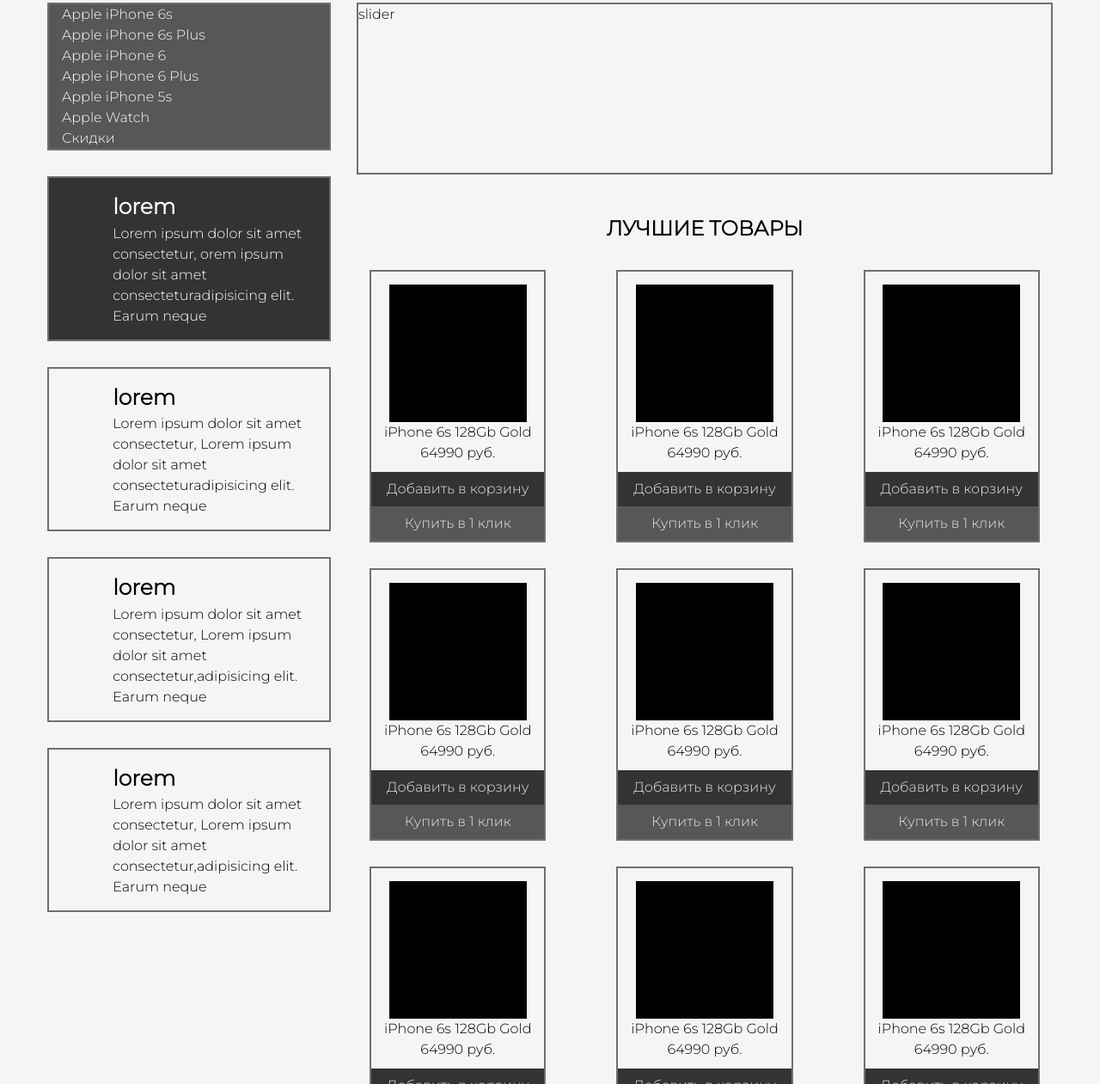
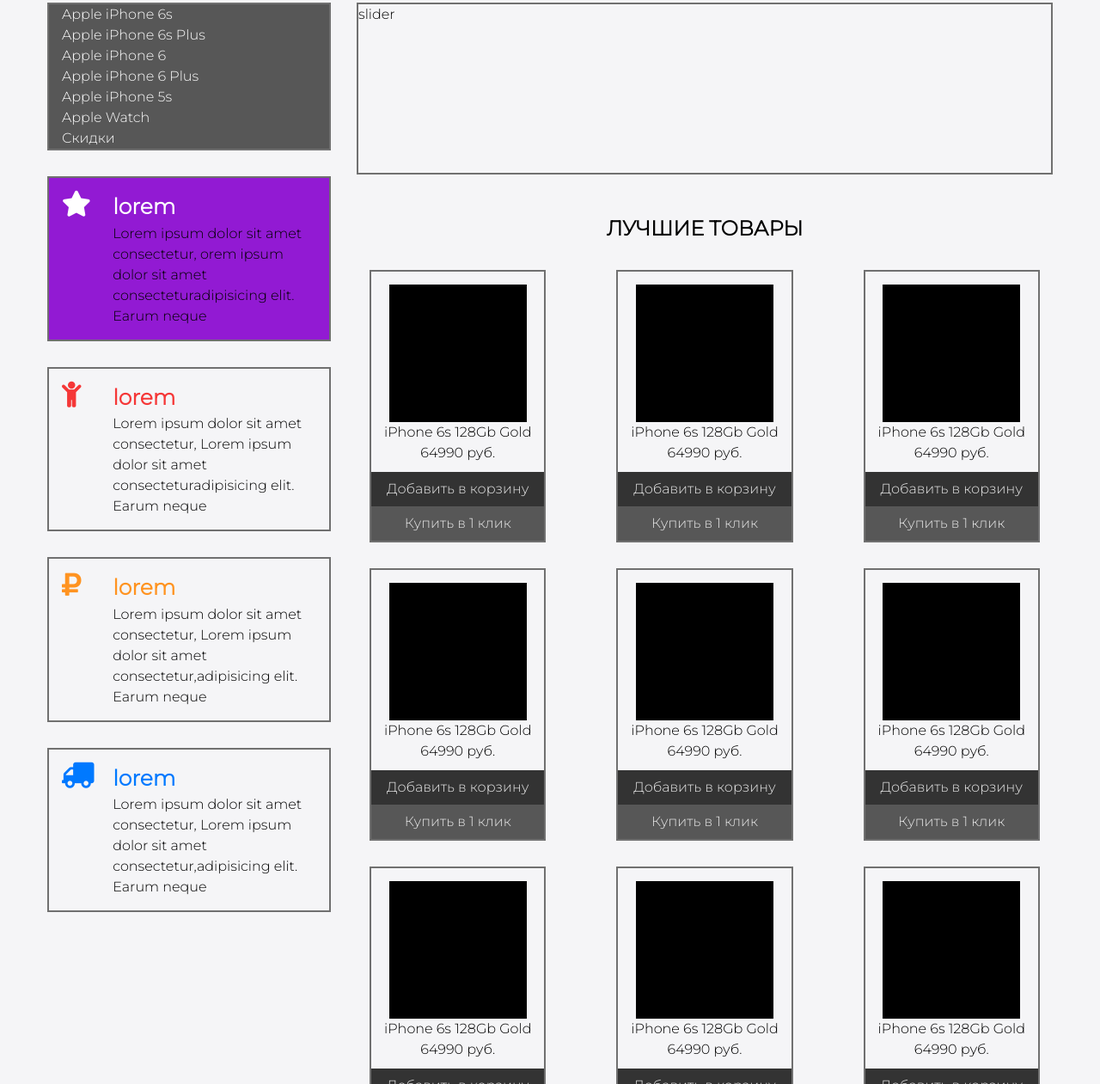
Before and after one commit to Serhio13/Sergio.github.io, a plain HTML site: page index.html in a window 1280 px wide. Shown: the part 126-1387 px from the top of the page at 86% size. Drawn offline with Linux system fonts and the light colour scheme.

Commit message:
add var+af+correct push

```diff
--- a/index.html
+++ b/index.html
@@ -7,6 +7,7 @@
   <meta name="viewport" content="width=device-width, initial-scale=1.0">
   <title>Айфонсервис | Техника Apple</title>
   <meta name="description" content="Интернет магазин техники Apple">
+  <link rel="stylesheet" href="https://pro.fontawesome.com/releases/v5.10.0/css/all.css" integrity="sha384-AYmEC3Yw5cVb3ZcuHtOA93w35dYTsvhLPVnYs9eStHfGJvOvKxVfELGroGkvsg+p" crossorigin="anonymous"/>
   <link rel="stylesheet" href="reset.css">
   <link rel="stylesheet" href="style.css">
 </head>
@@ -63,8 +64,11 @@
           <li><a href="#">Скидки</a></li>
         </ul>
       </aside>
+
       <div class="push active">
-        <div class="push__icon"></div>
+        <div class="push__icon">
+          <i class="fas fa-star"></i>
+        </div>
         <div class="push__text">
           <div class="push__text-title">lorem</div>
           <div class="push__text-description">Lorem ipsum dolor sit amet consectetur, orem ipsum dolor sit amet
@@ -72,8 +76,10 @@
           </div>
         </div>
       </div>
-      <div class="push">
-        <div class="push__icon"></div>
+      <div class="push red">
+        <div class="push__icon">
+          <i class="fas fa-child"></i>
+        </div>
         <div class="push__text">
           <div class="push__text-title">lorem</div>
           <div class="push__text-description">Lorem ipsum dolor sit amet consectetur, Lorem ipsum dolor sit amet
@@ -81,8 +87,10 @@
           </div>
         </div>
       </div>
-      <div class="push">
-        <div class="push__icon"></div>
+      <div class="push orange">
+        <div class="push__icon">
+          <i class="fas fa-ruble-sign"></i>
+        </div>
         <div class="push__text">
           <div class="push__text-title">lorem</div>
           <div class="push__text-description">Lorem ipsum dolor sit amet consectetur, Lorem ipsum dolor sit amet
@@ -90,8 +98,10 @@
           </div>
         </div>
       </div>
-      <div class="push">
-        <div class="push__icon"></div>
+      <div class="push blue">
+        <div class="push__icon">
+          <i class="fas fa-truck"></i>
+        </div>
         <div class="push__text">
           <div class="push__text-title">lorem</div>
           <div class="push__text-description">Lorem ipsum dolor sit amet consectetur, Lorem ipsum dolor sit amet
--- a/style.css
+++ b/style.css
@@ -1,4 +1,13 @@
 @import url('https://fonts.googleapis.com/css2?family=Montserrat:wght@300&display=swap');
+
+:root {
+  --color: rgb(0, 0, 0);
+  --color-active: rgb(255, 255, 255);
+  --background-color-active: #921ad3;
+  --red-icon: #f53737;
+  --orange-icon: #ff9320;
+  --blue-icon: #0079ff;
+}
 
 body {
   font-size: 16px;
@@ -173,7 +182,11 @@
 
 .push__icon {
   width: 20%;
+  font-size: 30px;
+  display: flex;
 }
+
+
 
 .push__text {
   width: 80%;
@@ -186,11 +199,28 @@
 
 .push__text-description {
   font-weight: 400;
+  color: var(--color);
 }
 
 .push.active {
-  background-color: #333333;
-  color: white;
+  background-color: var(--background-color-active);
+  color: var(--color-active);
+}
+
+.red {
+  color: var(--red-icon);
+}
+
+.orange {
+  color: var(--orange-icon);
+}
+
+.blue {
+  color: var(--blue-icon);
+}
+
+.push__icon .fa-truck {
+  transform: scale(-1, 1);
 }
 
 .slider {
```
